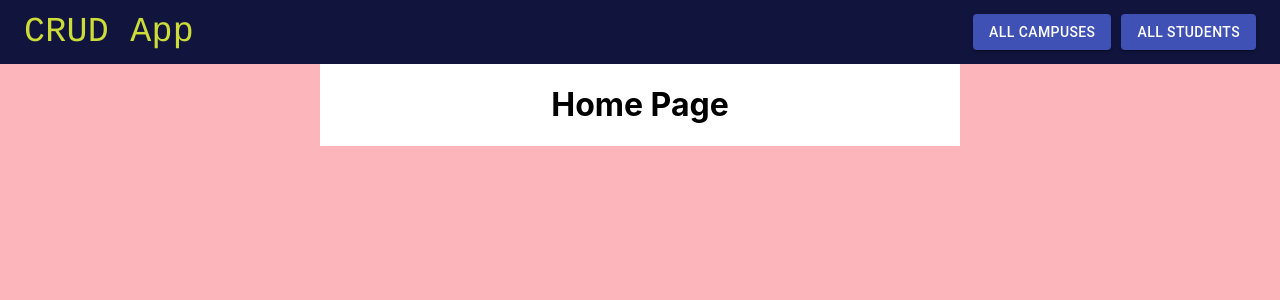
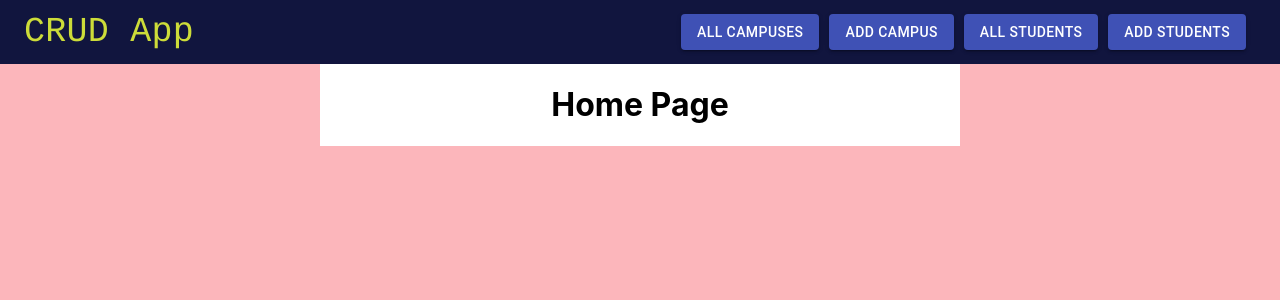
Before and after one commit to jamyooes/final-client, a React (Create React App) app: page / in a window 1280 px wide. Shown: the top 300 px of the page. Built offline with nearby package versions, Linux system fonts and the light colour scheme.

Commit message:
added button links for the website

```diff
--- a/src/components/containers/HomePageContainer.js
+++ b/src/components/containers/HomePageContainer.js
@@ -2,7 +2,7 @@ import HomePageView from '../views/HomePageView';
 
 const HomePageContainer = () => {
   return (
-    <HomePageView />
+    <HomePageView/>
   );
 };
 
--- a/src/components/views/HomePageView.js
+++ b/src/components/views/HomePageView.js
@@ -54,11 +54,27 @@ const HomePageView = () => {
             </Button>
           </Link>
 
+          <Link className = {classes.links} to={"/campuses"}>
+            <Button variant="contained" color="primary" style={{ marginRight: "10px" }}>
+              Add Campus
+            </Button>
+          </Link>
+
+
           <Link className={classes.links} to={"/students"}>
-            <Button variant="contained" color="primary">
+            <Button variant="contained" color="primary" style={{ marginRight: "10px" }}>
               All Students
             </Button>
           </Link>
+
+
+          <Link className = {classes.links} to={"/students"}>
+            <Button variant="contained" color="primary" style={{ marginRight: "10px" }}>
+              Add Students
+            </Button>
+          </Link>
+
+
         </Toolbar>
       </AppBar>
 
```
